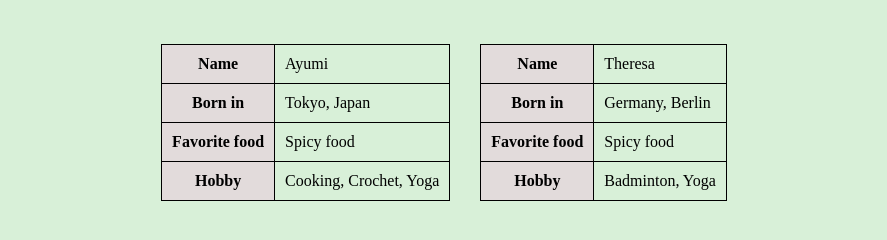
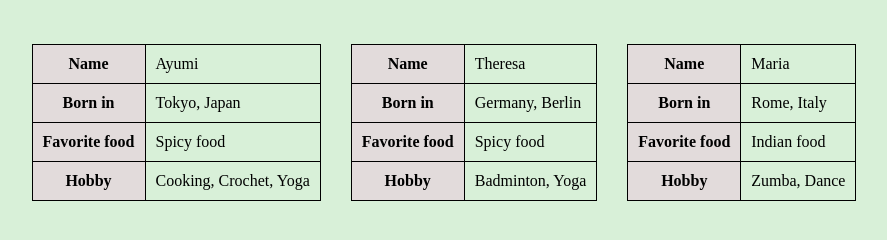
Before and after one commit to ayumi-ayumi/Frauenloop-peers, a plain HTML site: page index.html in a window 1280 px wide. Shown: the part 194-434 px from the top of the page, without its empty margins (196-1083 px from the left). Drawn offline with Linux system fonts and the light colour scheme.

Commit message:
table maria added

```diff
--- a/index.html
+++ b/index.html
@@ -33,6 +33,7 @@
       <td class="ayumi">Cooking, Crochet, Yoga</td>
     </tr>
   </table>
+
   <table class="ayumi">
     <tr>
       <th  class="ayumi th">Name</th>
@@ -54,6 +55,27 @@
       <td class="ayumi">Badminton, Yoga</td>
     </tr>
   </table>
+  <table class="ayumi">
+    <tr>
+      <th  class="ayumi th">Name</th>
+      <td  class="ayumi">Maria</td>
+
+    </tr>
+    <tr>
+      <th class="ayumi th">Born in</th>
+      <td class="ayumi">Rome, Italy</td>
+
+    </tr>
+    <tr>
+      <th class="ayumi th">Favorite food</th>
+      <td class="ayumi">Indian food</td>
+
+    </tr>
+    <tr>
+      <th class="ayumi th">Hobby</th>
+      <td class="ayumi">Zumba, Dance</td>
+    </tr>
+  </table>
 </div>
   <!-- you can add or delete or do whatever you want:) -->
 
--- a/style.css
+++ b/style.css
@@ -24,3 +24,4 @@ h3 {
   flex-direction: row;
   justify-content: center;
   margin: 15px;
+}
```
